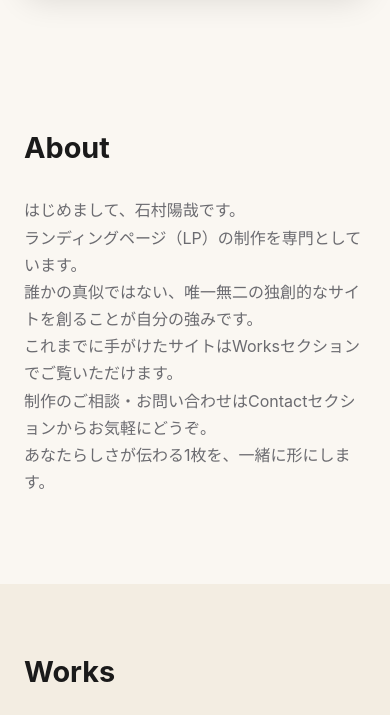
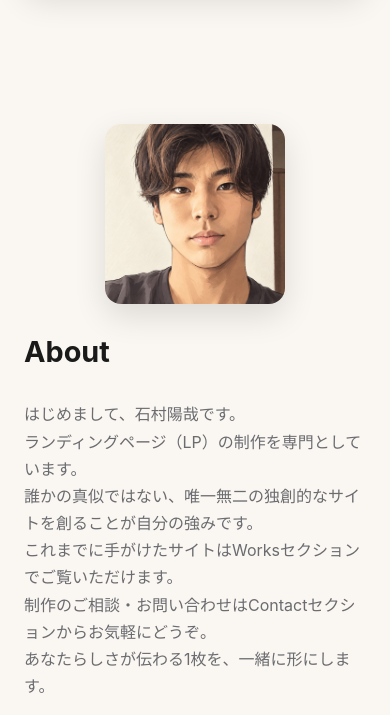
Before and after one commit to haly-coder/my-portfolio-lp, a plain HTML site: page index.html in a window 390 px wide. Shown: the part 733-1448 px from the top of the page. Drawn offline with Linux system fonts and the light colour scheme.

Commit message:
Add profile photo to About section
Co-Authored-By: Claude Sonnet 5 <noreply@anthropic.com>

```diff
--- a/index.html
+++ b/index.html
@@ -35,7 +35,8 @@
     </section>
 
     <section id="about" class="section">
-      <div class="container">
+      <div class="container about__inner">
+        <div class="about__text">
           <h2 class="section__title">About</h2>
           <p class="section__lead">
             はじめまして、石村陽哉です。<br>
@@ -45,6 +46,8 @@
             制作のご相談・お問い合わせはContactセクションからお気軽にどうぞ。<br>
             あなたらしさが伝わる1枚を、一緒に形にします。
           </p>
+        </div>
+        <img class="about__image" src="images/profile.jpg" alt="石村陽哉">
       </div>
     </section>
 
--- a/style.css
+++ b/style.css
@@ -144,6 +144,36 @@ a {
   margin-bottom: 24px;
 }
 
+.about__inner {
+  display: flex;
+  align-items: center;
+  gap: 48px;
+}
+
+.about__text {
+  flex: 1;
+}
+
+.about__image {
+  width: 240px;
+  height: 240px;
+  object-fit: cover;
+  border-radius: 16px;
+  flex-shrink: 0;
+  box-shadow: 0 12px 32px rgba(0, 0, 0, 0.12);
+}
+
+@media (max-width: 700px) {
+  .about__inner {
+    flex-direction: column-reverse;
+    gap: 24px;
+  }
+  .about__image {
+    width: 180px;
+    height: 180px;
+  }
+}
+
 /* Works grid */
 .grid {
   display: grid;
```
Also changed, not shown: images/profile.jpg (added). Lines whose indentation alone changed are shown as unchanged.
